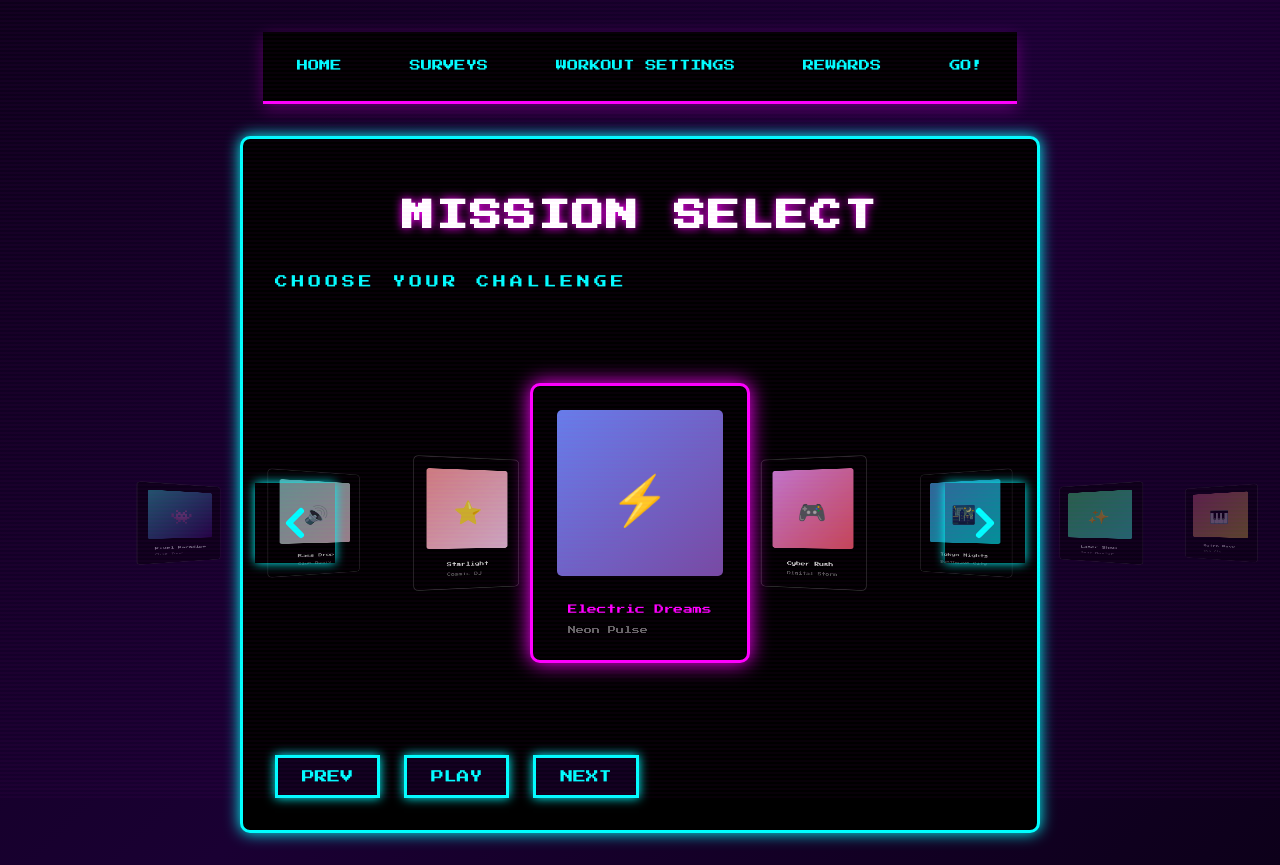
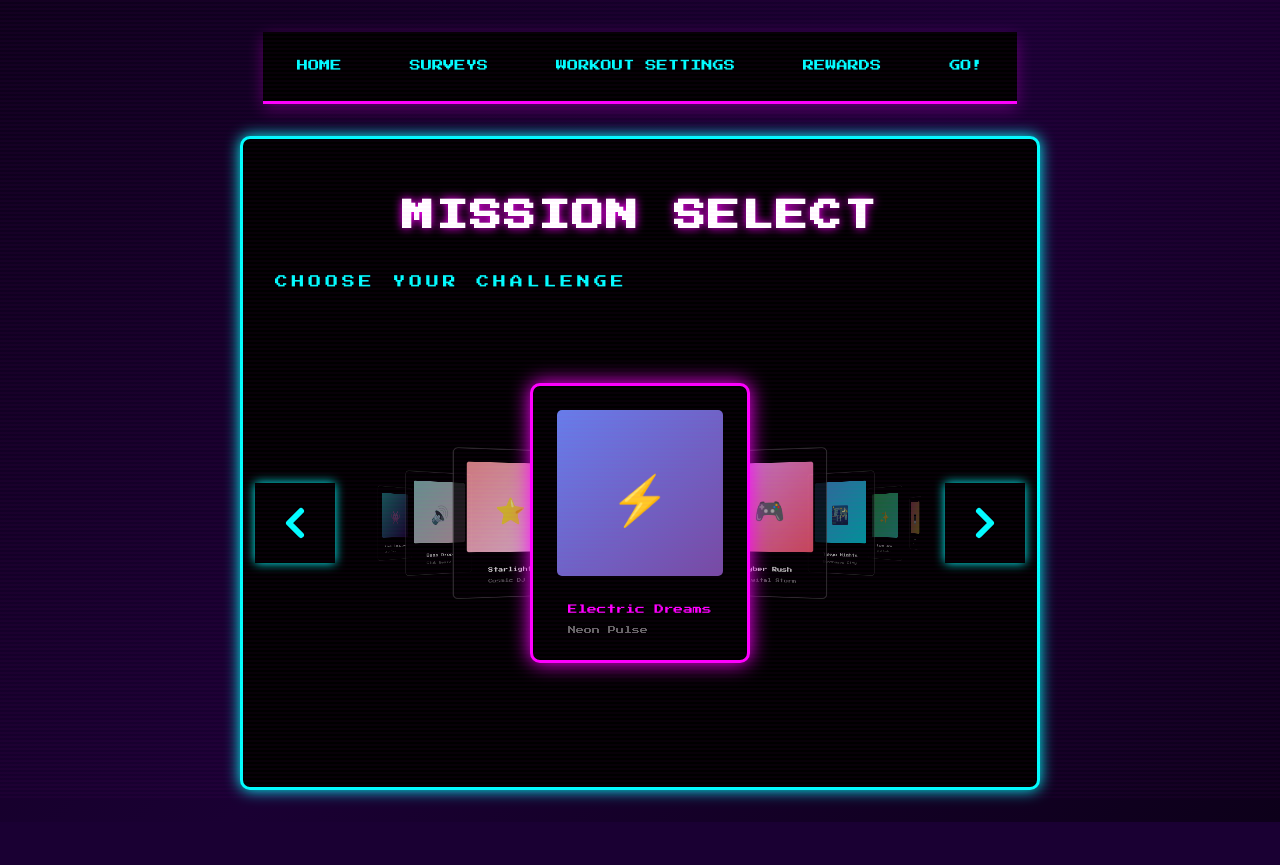
Before and after one commit to tudourocky/hiitsurvey, a React (Vite) app in the folder Frontend/: page /surveys in a window 1280 px wide. Shown: the top 865 px of the page. After the commit the page ends 822 px from the top, so only its background shows below. Built offline with nearby package versions, Linux system fonts and the light colour scheme.

Commit message:
MIsson select visual changes

```diff
--- a/Frontend/src/App.jsx
+++ b/Frontend/src/App.jsx
@@ -6,7 +6,7 @@ import { BrowserRouter as Router, Routes, Route, Navigate } from "react-router-d
 import Home from './pages/Home';
 import PreferenceForm from './pages/PreferenceForm';
 import Rewards from './pages/Rewards';
-import ArcadeSongSelector from './pages/SurveySelector';
+import ArcadeSurveySelector from './pages/SurveySelector';
 import Exercise from './pages/Exercise';
 
 function App() {
@@ -16,7 +16,7 @@ function App() {
         <Route path="/" element={<Home />} />
         <Route path="/preferences" element={<PreferenceForm />} />
         <Route path="/rewards" element={<Rewards />} />
-        <Route path="/surveys" element={<ArcadeSongSelector />} />
+        <Route path="/surveys" element={<ArcadeSurveySelector />} />
         <Route path="/exercise" element={<Exercise />} />
         {/* Catch-all route for 404 */}
         <Route path="*" element={<Navigate to="/" replace />} />
--- a/Frontend/src/index.css
+++ b/Frontend/src/index.css
@@ -7,6 +7,7 @@
 :root {
   --neon-pink: #ff00ff;
   --neon-blue: #00ffff;
+  --neon-red: #ff0000;
   --neon-purple: #bc13fe;
   --neon-yellow: #ffff00;
   --bg-dark: #1a0033;
@@ -130,6 +131,10 @@ button:active {
   border: 3px solid var(--neon-blue);
   box-shadow: 0 0 15px var(--neon-blue);
 }
+.neon-text-red {
+  color: var(--neon-red);
+  text-shadow: 0 0 10px var(--neon-red);
+}
 
 @keyframes scan {
   0% { transform: translateY(0); }
--- a/Frontend/src/pages/Home.jsx
+++ b/Frontend/src/pages/Home.jsx
@@ -10,7 +10,7 @@ export default function Home() {
       <Navbar />
       <main className="home-content">
         <div className="hero-section">
-          <h1 className="title-large">HIT ARCADE</h1>
+          <h1 className="title-large">HIIT ARCADE</h1>
           <p className="hero-subtitle">Level up your fitness.</p>
 
           <div className="arcade-frame neon-border-blue">
--- a/Frontend/src/pages/PreferenceForm.css
+++ b/Frontend/src/pages/PreferenceForm.css
@@ -23,6 +23,7 @@
   font-size: 1rem;
   margin-bottom: 1.5rem;
   text-align: center;
+  transition: all 0.3s;
 }
 
 .radio-grid {
--- a/Frontend/src/pages/PreferenceForm.jsx
+++ b/Frontend/src/pages/PreferenceForm.jsx
@@ -29,7 +29,15 @@ export default function WorkoutForm() {
 
       setSubmitted(true);
     } else {
-      alert('Please fill out all fields');
+      if (!formData.workoutType){
+        document.getElementById("TypeLabel").classList.add("neon-text-red")
+      }
+      if (!formData.duration){
+        document.getElementById("DurationLabel").classList.add("neon-text-red")
+      }
+      if (!formData.intensity){
+          document.getElementById("IntensityLabel").classList.add("neon-text-red")
+      }
     }
   };
 
@@ -75,7 +83,7 @@ export default function WorkoutForm() {
         <h1 className="title">Workout Config</h1>
 
         <div className="form-group">
-          <label className="section-label neon-text-blue">SELECT BODY PART</label>
+          <label className="section-label neon-text-blue" id="TypeLabel">SELECT BODY PART</label>
           <div className="radio-grid">
             {['full', 'upper', 'lower', 'core', 'arms', 'legs'].map((type) => (
               <label
@@ -91,7 +99,7 @@ export default function WorkoutForm() {
         </div>
 
         <div className="form-group">
-          <label className="section-label neon-text-blue">DURATION</label>
+          <label className="section-label neon-text-blue" id="DurationLabel">DURATION</label>
           <select
             value={formData.duration}
             onChange={(e) => setFormData({ ...formData, duration: e.target.value })}
@@ -106,7 +114,7 @@ export default function WorkoutForm() {
         </div>
 
         <div className="form-group">
-          <label className="section-label neon-text-blue">DIFFICULTY</label>
+          <label className="section-label neon-text-blue" id="IntensityLabel">DIFFICULTY</label>
           <div className="intensity-group">
             {[
               { value: 'low', label: 'EASY' },
--- a/Frontend/src/pages/SurveySelector.css
+++ b/Frontend/src/pages/SurveySelector.css
@@ -37,6 +37,11 @@
 .card-active {
   border: 3px solid var(--neon-pink);
   box-shadow: 0 0 20px var(--neon-pink);
+  z-index: 10;
+}
+
+.card-active:hover{
+  scale: 1.1;
 }
 
 .album-art {
--- a/Frontend/src/pages/SurveySelector.jsx
+++ b/Frontend/src/pages/SurveySelector.jsx
@@ -4,7 +4,7 @@ import "./SurveySelector.css"
 import ChevronSVG from '../ChevronSVG';
 import Navbar from "../components/Navbar"
 
-const ArcadeSongSelector = () => {
+const ArcadeSurveySelector = () => {
   const navigate = useNavigate();
   const songs = [
     { title: "Electric Dreams", artist: "Neon Pulse",  icon: "⚡", color: "linear-gradient(135deg, #667eea 0%, #764ba2 100%)" },
@@ -54,8 +54,8 @@ const ArcadeSongSelector = () => {
     if (offset > total / 2) offset -= total;
     if (offset < -total / 2) offset += total;
     const isActive = offset === 0;
-    const distance = Math.abs(offset) * 80 + (isActive ? 0 : 200);
-    const scale = isActive ? 1 : 0.7 - Math.abs(offset) * 0.1;
+    const distance = Math.abs(offset) * 500 + (isActive ? 0 : 200);
+    const scale = isActive ? 1 : 1.0 - Math.abs(offset) * 0.1;
     const opacity = isActive ? 1 : Math.max(0.3, 1 - Math.abs(offset) * 0.2);
     const angle = offset * 25;
     return {
@@ -71,7 +71,7 @@ const ArcadeSongSelector = () => {
     wheelLock.current = true;
     if (e.deltaX < 0) navigateCarousel(-1);
     else navigateCarousel(1);
-    setTimeout(() => { wheelLock.current = false; }, 100);
+    setTimeout(() => { wheelLock.current = false; }, 300);
   }
 
   return (
@@ -111,9 +111,6 @@ const ArcadeSongSelector = () => {
           </div>
 
           <div className="controls">
-            <button onClick={() => navigateCarousel(-1)} className="btn secondary">PREV</button>
-            <button onClick={selectSong} className="btn">PLAY</button>
-            <button onClick={() => navigateCarousel(1)} className="btn secondary">NEXT</button>
           </div>
         </div>
       </div>
@@ -121,4 +118,4 @@ const ArcadeSongSelector = () => {
   );
 };
 
-export default ArcadeSongSelector;
+export default ArcadeSurveySelector;
```
